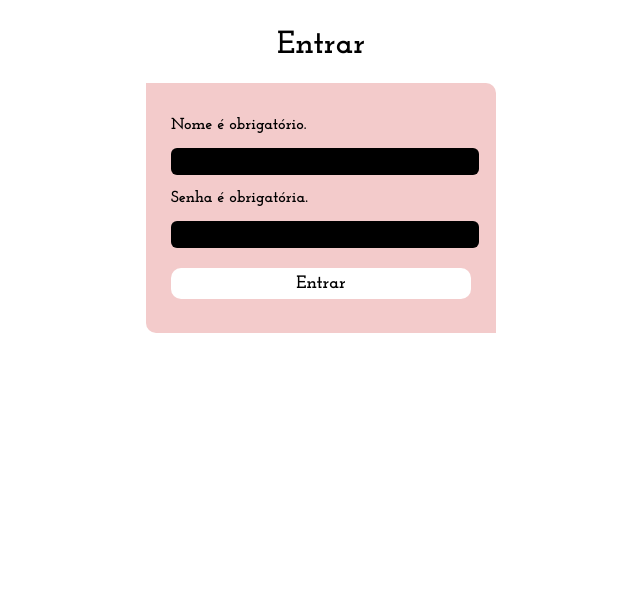
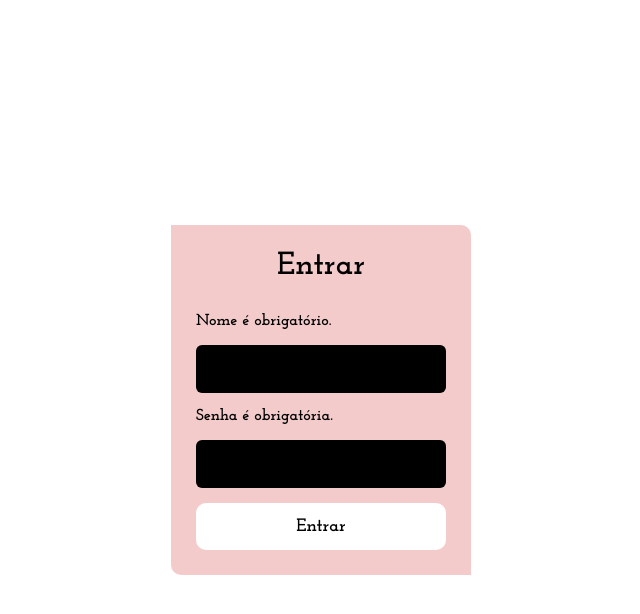
Before and after one commit to danieljosias/manicure-client, a React (Vite) app: page / in a window 1280 px wide. Shown: the top 614 px of the page, without its empty margins (319-959 px from the left). Built offline with nearby package versions, Linux system fonts and the light colour scheme.

Commit message:
feat: tela de entrar no sistema

```diff
--- a/src/App.css
+++ b/src/App.css
@@ -0,0 +1,6 @@
+*{
+    margin: 0;
+    padding: 0;
+    box-sizing: border-box;
+    height: 100vh;
+}
--- a/src/pages/Signin/index.jsx
+++ b/src/pages/Signin/index.jsx
@@ -6,8 +6,8 @@ import {
   Input,
   Button,
   Heading,
-  HStack,
   Flex,
+  Box,
 } from '@chakra-ui/react'
 
 export const Signin = () =>{
@@ -22,17 +22,18 @@ export const Signin = () =>{
   const isEmailError = password === ''
 
   return(
-    <Flex flexDirection='column' alignItems='center' >
-      <Heading as='h1'>Entrar</Heading>
-      <FormControl display='flex' flexDirection='column' justifyContent='center' gap='15' isInvalid={{isNameError, isEmailError}} bg='#F3CBCB' borderRadius='0px 10px 0px 10px' p='25' h='200px' w='300px'>
-        {name === '' ? <FormErrorMessage fontWeight='bold'>Nome é obrigatório.</FormErrorMessage> : <FormLabel fontWeight='bold'>Nome</FormLabel>}
-        <Input type='text' value={name} onChange={handleNameChange} border='none' p='4' bg='#000000' color='#FFFFFF' borderRadius='6px' w='100%' fontWeight='bold' fontSize='large'/>
+    <Flex alignItems='center' justifyContent='center' textAlign='center'>
+      <FormControl display='flex' flexDirection='column' justifyContent='center'isInvalid={{isNameError, isEmailError}} bg='#F3CBCB' borderRadius='0px 10px 0px 10px' p='25' h='350px' w='300px'>
+        <Heading as='h1' >Entrar</Heading>
 
-        {password === '' ? <FormErrorMessage fontWeight='bold'>Senha é obrigatória.</FormErrorMessage> : <FormLabel fontWeight='bold'>Senha</FormLabel>}
-        <Input type='password' value={password} onChange={handlePasswordChange} border='none' p='4' bg='#000000' color='#FFFFFF' borderRadius='6px' w='100%' fontWeight='bold' fontSize='large'/>
+        {name === '' ? <FormErrorMessage fontWeight='bold'>Nome é obrigatório.</FormErrorMessage> : <FormErrorMessage fontWeight='bold' >Nome</FormErrorMessage>}
+        <Input type='text' value={name} onChange={handleNameChange} border='none' bg='#000000' color='#FFFFFF' borderRadius='6px' fontWeight='bold' fontSize='large'/>
 
-        <Button type='submit' bg='#FFFFFF' w='100%' border='none' borderRadius='10px' p='6' fontWeight='bold' mt='5' cursor='pointer' fontSize='large' _hover={'black'}>Entrar</Button>
+        {password === '' ? <FormErrorMessage fontWeight='bold'>Senha é obrigatória.</FormErrorMessage> : <FormErrorMessage fontWeight='bold' >Senha</FormErrorMessage>}
+        <Input type='password' value={password} onChange={handlePasswordChange} border='none' bg='#000000' color='#FFFFFF' borderRadius='6px' fontWeight='bold' fontSize='large'/>
+
+        <Button type='submit' bg='#FFFFFF' w='100%' border='none' borderRadius='10px' fontWeight='bold' mt='15' cursor='pointer' fontSize='large' _hover={'black'}>Entrar</Button>
       </FormControl>
-    </Flex>
+  </Flex>
   )
 }
```
